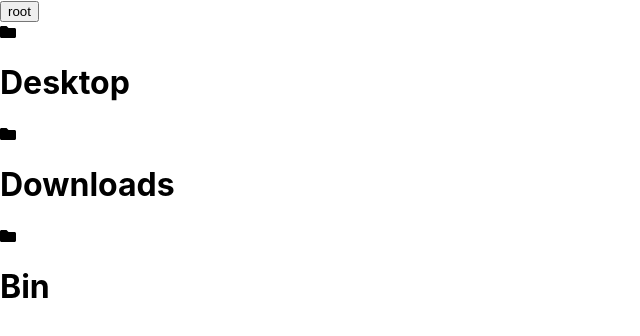
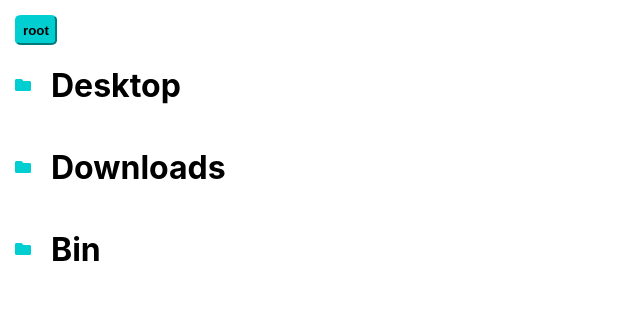
Before and after one commit to PeterBrw/file-manager, a React (Create React App) app: page / in a window 1280 px wide. Shown: the top 336 px of the page, without its empty margins (0-640 px from the left). Built offline with nearby package versions, Linux system fonts and the light colour scheme.

Commit message:
adding-some-styles

```diff
--- a/src/components/back-button/back-button.component.jsx
+++ b/src/components/back-button/back-button.component.jsx
@@ -11,14 +11,14 @@ class BackButton extends Component {
         let { path, name } = this.props;
         console.log(path[path.length - 1]);
         return (
-            <div>
+            <div className="back-button">
                 {this.props.path.map(item => {
                     return (
                         <button
                             key={id++}
                             onClick={this.props.onBackClick.bind(null, item)}
                         >
-                            {returnName(originalData, item)}
+                            <b>{returnName(originalData, item)}</b>
                         </button>
                     );
                 })}
--- a/src/components/back-button/back-button.styles.css
+++ b/src/components/back-button/back-button.styles.css
@@ -0,0 +1,9 @@
+.back-button button {
+    margin-left: 15px;
+    margin-top: 15px;
+    border-color: #00ced1;
+    height: 30px;
+    border-radius: 15%;
+    background-color: #00ced1;
+    outline: none;
+}
--- a/src/components/directory/directory.component.jsx
+++ b/src/components/directory/directory.component.jsx
@@ -6,9 +6,9 @@ export const Directory = ({ id, name, type, onClick, path }) => {
     console.log(type);
     return (
         <div className="directory">
-            <div onClick={onClick.bind(null, id)}>
-                <Icon type={type} />
-                <h1>{name}</h1>
+            <div className="left" onClick={onClick.bind(null, id)}>
+                <Icon className="icon" type={type} />
+                <h1 className="header">{name}</h1>
             </div>
         </div>
     );
--- a/src/components/directory/directory.component.jsx.css
+++ b/src/components/directory/directory.component.jsx.css
@@ -0,0 +1,14 @@
+.left {
+    display: flex;
+    flex-direction: row;
+}
+
+.svg-inline--fa {
+    margin-left: 15px;
+    height: 5em;
+    color: #00ced1;
+}
+
+h1 {
+    padding-left: 20px;
+}
--- a/src/components/icon/icon.component.jsx
+++ b/src/components/icon/icon.component.jsx
@@ -2,7 +2,6 @@ import React from "react";
 import "./icon.style.css";
 import { FontAwesomeIcon } from "@fortawesome/react-fontawesome";
 import {
-    faCoffee,
     faFolder,
     faFileAlt
 } from "@fortawesome/free-solid-svg-icons";
--- a/src/components/list-directory/list-directory.styles.css
+++ b/src/components/list-directory/list-directory.styles.css
@@ -0,0 +1,4 @@
+.list-directory {
+    display: flex;
+    flex-direction: column;
+}
```
